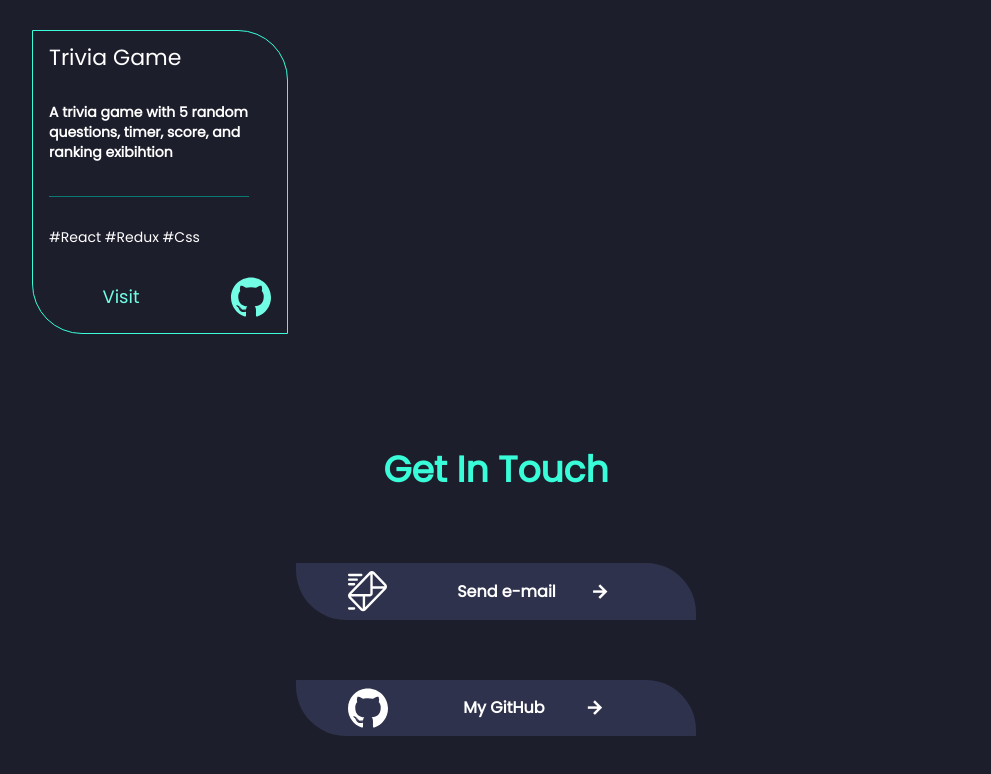
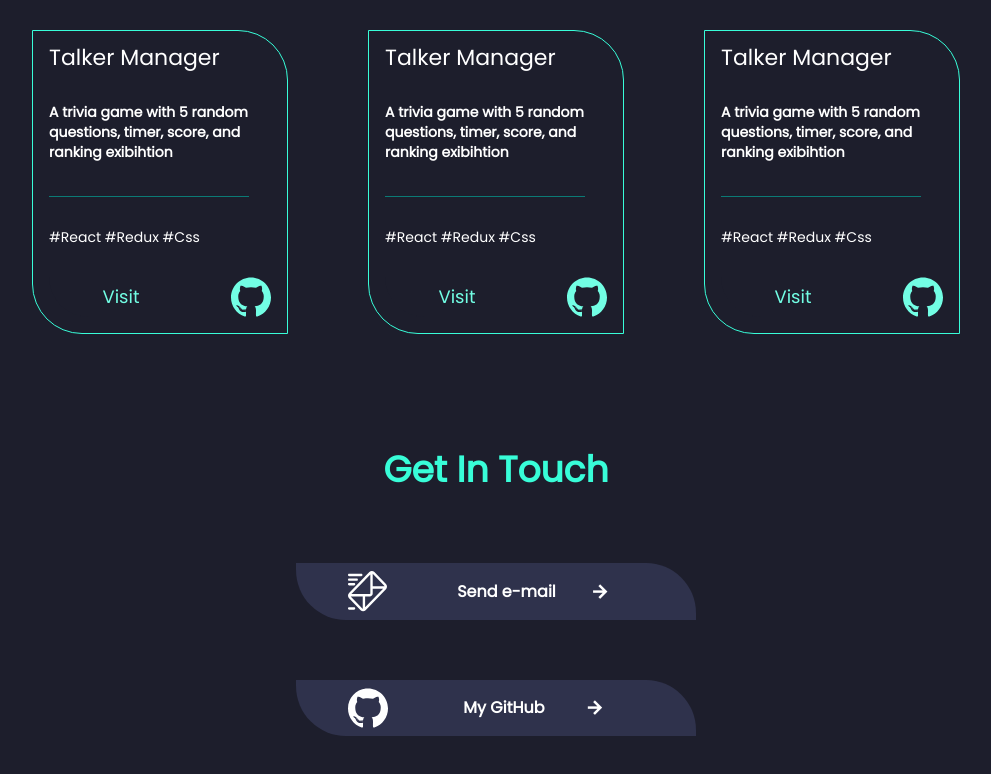
Before and after one commit to Breno-Albuquerque/Breno-Albuquerque.github.io, a React (Create React App) app: page / in a window 1280 px wide. Shown: the part 2416-3190 px from the top of the page, without its empty margins (144-1135 px from the left). Built offline with nearby package versions, Linux system fonts and the light colour scheme.

Commit message:
feat: center and add more Cards to Work

```diff
--- a/src/components/Work.js
+++ b/src/components/Work.js
@@ -38,6 +38,8 @@ const Title = styled.h3`
   color: ${props => props.theme.main};
 
   @media(min-width: 992px) {
+    width: 100%;
+    text-align: center;
     font-size: 32px;
   }
 `
@@ -67,10 +69,10 @@ const WorkList = styled.ul`
 
   @media(min-width: 992px) {
     flex-direction: row;
-    justify-content: flex-start;
+    justify-content: space-between;
     flex-wrap: wrap;
-    width: 80%;
-    align-self: flex-start;
+    width: 100%;
+    align-self: center;
   }
 `
 
--- a/src/data/projects.js
+++ b/src/data/projects.js
@@ -23,4 +23,28 @@ export const projects = [
     techs: ['#React', '#Redux', '#Css'],
     repository: 'https://github.com/breno-albuquerque/trivia-game'
   },
+  {
+    id: 4,
+    name: "Talker Manager",
+    description: "A trivia game with 5 random questions, timer, score, and ranking exibihtion",
+    link: "https://trivia-game-b.vercel.app",
+    techs: ['#React', '#Redux', '#Css'],
+    repository: 'https://github.com/breno-albuquerque/trivia-game'
+  },
+  {
+    id: 5,
+    name: "Talker Manager",
+    description: "A trivia game with 5 random questions, timer, score, and ranking exibihtion",
+    link: "https://trivia-game-b.vercel.app",
+    techs: ['#React', '#Redux', '#Css'],
+    repository: 'https://github.com/breno-albuquerque/trivia-game'
+  },
+  {
+    id: 6,
+    name: "Talker Manager",
+    description: "A trivia game with 5 random questions, timer, score, and ranking exibihtion",
+    link: "https://trivia-game-b.vercel.app",
+    techs: ['#React', '#Redux', '#Css'],
+    repository: 'https://github.com/breno-albuquerque/trivia-game'
+  },
 ]
--- a/src/subComponents/Card.js
+++ b/src/subComponents/Card.js
@@ -24,7 +24,7 @@ const Container = styled.div`
   @media(min-width: 992px) {
     min-height: 381px;
     width: 281px;
-    margin-right: 64px;
+    /* margin-right: 64px; */
     margin-bottom: 64px;
 
     color: ${props => props.theme.mainL};
```
